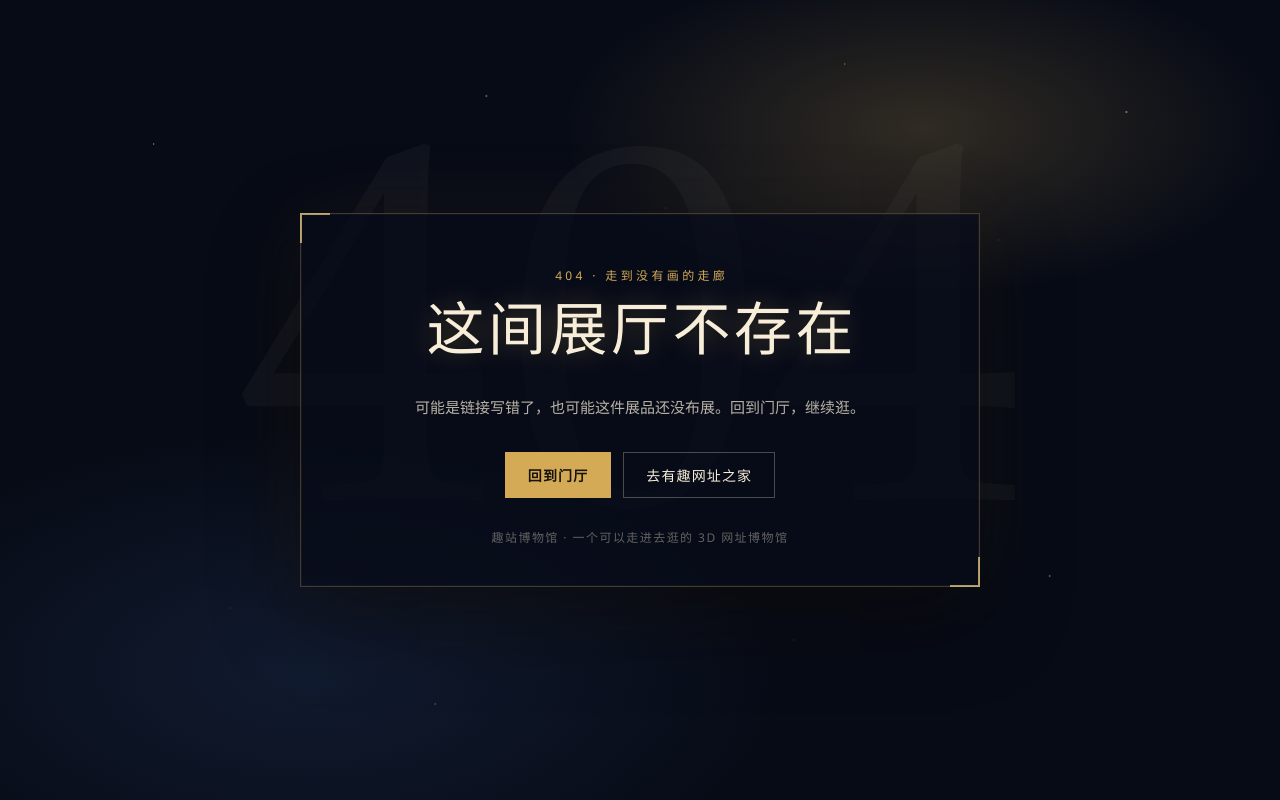
After one commit to wenxiuncle/Sitopia, a PHP site: page /404.html in a window 1280 px wide. The commit adds this page. Run offline with PHP 8.4, Linux system fonts and the light colour scheme.

Commit message:
补齐 SEO 元信息，按参考图替换全站 LOGO
首页补充描述、canonical、OG/Twitter、JSON-LD、加载屏介绍与 noscript；新增 robots.txt、sitemap.xml、404.html、manifest 与图标；按 64px 参考图重做 favicon、应用图标和分享图。

```diff
--- /dev/null
+++ b/404.html
@@ -0,0 +1,171 @@
+<!DOCTYPE html>
+<html lang="zh-CN">
+<head>
+  <meta charset="utf-8">
+  <meta name="viewport" content="width=device-width, initial-scale=1">
+  <title>404｜这间展厅不存在 · 趣站博物馆</title>
+  <meta name="description" content="你走到了一条没有挂画的走廊。回到门厅，继续逛趣站博物馆。">
+  <meta name="robots" content="noindex,follow">
+  <meta name="theme-color" content="#070b16">
+  <link rel="icon" type="image/svg+xml" href="/logo.svg">
+  <link rel="icon" href="/favicon.ico" sizes="any">
+  <style>
+    :root { color-scheme: dark; }
+    * { box-sizing: border-box; }
+    html, body { height: 100%; margin: 0; }
+    body {
+      min-height: 100%;
+      display: grid;
+      place-items: center;
+      overflow-x: hidden;
+      padding: 24px;
+      background:
+        radial-gradient(ellipse 40% 30% at 72% 16%, rgba(212, 170, 86, 0.2), transparent 70%),
+        radial-gradient(ellipse 52% 42% at 24% 84%, rgba(70, 110, 180, 0.16), transparent 72%),
+        #070b16;
+      color: #f7edd8;
+      font-family: "Segoe UI", "PingFang SC", "Microsoft YaHei", sans-serif;
+    }
+    .stars {
+      position: fixed;
+      inset: 0;
+      pointer-events: none;
+      opacity: 0.8;
+      background-image:
+        radial-gradient(1.6px 1.6px at 12% 18%, rgba(255, 226, 160, 0.9), transparent 70%),
+        radial-gradient(1px 1px at 26% 34%, rgba(255, 244, 220, 0.6), transparent 70%),
+        radial-gradient(2px 2px at 38% 12%, rgba(244, 206, 120, 0.85), transparent 70%),
+        radial-gradient(1px 1px at 52% 26%, rgba(255, 236, 200, 0.55), transparent 70%),
+        radial-gradient(1.4px 1.4px at 66% 8%, rgba(255, 220, 150, 0.85), transparent 70%),
+        radial-gradient(1px 1px at 78% 30%, rgba(255, 244, 220, 0.5), transparent 70%),
+        radial-gradient(2.2px 2.2px at 88% 14%, rgba(244, 206, 120, 0.9), transparent 70%),
+        radial-gradient(1px 1px at 18% 76%, rgba(255, 236, 200, 0.5), transparent 70%),
+        radial-gradient(1.5px 1.5px at 34% 88%, rgba(255, 214, 140, 0.7), transparent 70%),
+        radial-gradient(1px 1px at 62% 80%, rgba(255, 244, 220, 0.45), transparent 70%),
+        radial-gradient(2px 2px at 82% 72%, rgba(244, 206, 120, 0.75), transparent 70%);
+      background-repeat: no-repeat;
+    }
+    .ghost {
+      position: fixed;
+      left: 50%;
+      top: 50%;
+      z-index: 0;
+      transform: translate(-50%, -54%);
+      color: rgba(247, 237, 216, 0.035);
+      font-family: "Palatino Linotype", "Songti SC", "SimSun", serif;
+      font-size: clamp(220px, 40vw, 520px);
+      line-height: 0.8;
+      letter-spacing: 0.02em;
+      pointer-events: none;
+      user-select: none;
+    }
+    main {
+      position: relative;
+      z-index: 1;
+      width: min(680px, 100%);
+      padding: 52px 44px 40px;
+      text-align: center;
+      border: 1px solid rgba(212, 170, 86, 0.3);
+      background: rgba(8, 13, 26, 0.76);
+      box-shadow:
+        0 0 0 1px rgba(255, 255, 255, 0.03) inset,
+        0 30px 80px rgba(0, 0, 0, 0.45),
+        0 0 80px rgba(212, 170, 86, 0.08);
+    }
+    main::before,
+    main::after {
+      content: "";
+      position: absolute;
+      width: 28px;
+      height: 28px;
+      border-color: rgba(244, 214, 140, 0.7);
+      border-style: solid;
+    }
+    main::before { left: -1px; top: -1px; border-width: 2px 0 0 2px; }
+    main::after { right: -1px; bottom: -1px; border-width: 0 2px 2px 0; }
+    .kicker {
+      margin: 0 0 16px;
+      color: #d4aa56;
+      font-size: 12px;
+      letter-spacing: 0.28em;
+      text-indent: 0.28em;
+    }
+    h1 {
+      margin: 0;
+      font-family: "Palatino Linotype", "Songti SC", "SimSun", serif;
+      font-size: clamp(34px, 6.2vw, 58px);
+      font-weight: 500;
+      line-height: 1.3;
+      letter-spacing: 0.06em;
+      text-indent: 0.06em;
+      text-shadow: 0 0 28px rgba(232, 190, 96, 0.3);
+    }
+    .lead {
+      max-width: 480px;
+      margin: 18px auto 0;
+      color: rgba(247, 237, 216, 0.74);
+      font-size: 15px;
+      line-height: 1.9;
+    }
+    .actions {
+      display: flex;
+      flex-wrap: wrap;
+      justify-content: center;
+      gap: 12px;
+      margin-top: 30px;
+    }
+    .actions a {
+      display: inline-block;
+      padding: 12px 22px;
+      border: 1px solid rgba(247, 237, 216, 0.28);
+      color: #f7edd8;
+      font-size: 14px;
+      letter-spacing: 0.08em;
+      text-decoration: none;
+      transition: border-color 0.2s ease, background 0.2s ease, color 0.2s ease;
+    }
+    .actions a:hover {
+      border-color: rgba(244, 214, 140, 0.8);
+      background: rgba(244, 214, 140, 0.08);
+    }
+    .actions .primary {
+      border-color: #d4aa56;
+      background: #d4aa56;
+      color: #17130a;
+      font-weight: 600;
+    }
+    .actions .primary:hover {
+      background: #f0cd82;
+      border-color: #f0cd82;
+    }
+    .foot {
+      margin: 30px 0 0;
+      color: rgba(247, 237, 216, 0.38);
+      font-size: 12px;
+      letter-spacing: 0.12em;
+    }
+    @media (max-width: 520px) {
+      body { padding: 16px; }
+      main { padding: 38px 22px 30px; }
+      .lead { font-size: 14px; }
+      .actions { flex-direction: column; }
+      .actions a { width: 100%; }
+      .foot { letter-spacing: 0.04em; }
+    }
+  </style>
+</head>
+<body>
+  <div class="stars" aria-hidden="true"></div>
+  <div class="ghost" aria-hidden="true">404</div>
+  <main>
+    <p class="kicker">404 · 走到没有画的走廊</p>
+    <h1>这间展厅不存在</h1>
+    <p class="lead">可能是链接写错了，也可能这件展品还没布展。回到门厅，继续逛。</p>
+    <div class="actions">
+      <a class="primary" href="/">回到门厅</a>
+      <a href="https://youquhome.com/">去有趣网址之家</a>
+    </div>
+    <p class="foot">趣站博物馆 · 一个可以走进去逛的 3D 网址博物馆</p>
+  </main>
+</body>
+</html>
--- /dev/null
+++ b/robots.txt
@@ -0,0 +1,4 @@
+User-agent: *
+Allow: /
+
+Sitemap: https://sitopia.youquhome.com/sitemap.xml
```
Also changed, not shown: index.html (+97 -7 lines), museum.css (+71 -2 lines), sitemap.xml (added, +9 -0 lines), apple-touch-icon.png (added), favicon.ico, icon-192.png (added), icon-512.png (added), logo.svg (added), manifest.json (added), og-cover.jpg (added), 1 other file.
